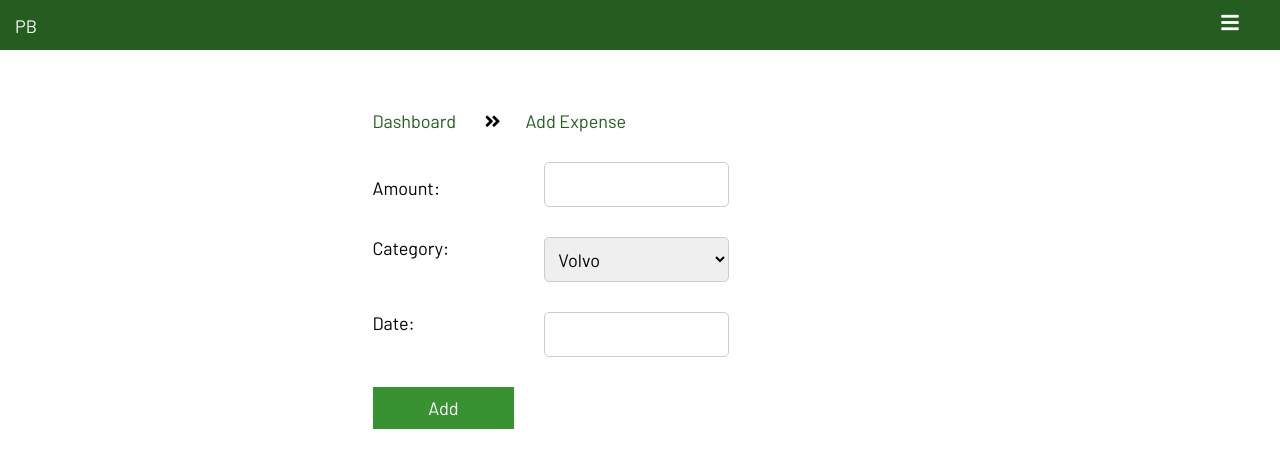
After one commit to mason-wolf/Project-Budget, a PHP site: page /addexpense.php in a window 1280 px wide. The commit adds this page. Shown: the top 473 px of the page. Run offline with PHP 8.4, Linux system fonts and the light colour scheme; the visitor is signed in with stand-in values (Sample User, id 1); some libraries are stand-ins or nearby versions.

Commit message:
addexpense.php

```diff
--- /dev/null
+++ b/addexpense.php
@@ -0,0 +1,36 @@
+<?php
+
+  include 'header.php';
+  session_start();
+
+  if(isset($_SESSION['user'])) {
+      $user = $_SESSION['user'];
+  }
+
+  else {
+      header('location: index.php');
+  }
+
+ ?>
+
+<div class="col-12">
+<div class="col-6 center">
+<div class="col-11">
+        <div class="col-12">
+            <a href="dashboard.php">Dashboard</a> <i class="fas fa-angle-double-right" style="margin-left:25px;margin-right:25px;"></i><a href="Add Expense">Add Expense</a></div>
+            <div class="col-4" style="margin-top:15px;">Amount:</div>
+            <div class="col-5"> <input type="text" class="field"></div>
+            <div class="col-4">Category:</div>
+                <div class="col-5">
+                        <select class="field">
+                                <option value="volvo">Volvo</option>
+                                <option value="saab">Saab</option>
+                                <option value="mercedes">Mercedes</option>
+                                <option value="audi">Audi</option>
+                        </select>
+                </div>
+            <div class="col-4">Date:</div>
+            <div class="col-5"><input type="text" class="field"></div></br></br>
+            <div class="col-4"><input type="button" value="Add" class="button"></div>
+        </div>
+</div>
--- a/connection.php
+++ b/connection.php
@@ -1,9 +1,9 @@
 <?php
 
-$connection = mysqli_connect("localhost", "root", "", "projectbudget");
+ $connection = mysqli_connect("localhost", "root", "", "projectbudget");
 
-if(!$connection) {
+if (!$connection) {
   echo "Failed to connect to database server.";
-}
+ }
 
 ?>
--- a/header.php
+++ b/header.php
@@ -17,13 +17,10 @@
     ?>
   </head>
   <body>
-
-<!--
   <div class="col-12 nav">
-      <div class="nav-header">Project Budget</div>
+      <div class="nav-header">PB</div>
       <button class="nav-toggle" onclick="toggleNav()"><i class="fas fa-bars"></i></button>
       <div class="col-2 nav-dropdown" id="nav" style="display:none;">
         <a href="index.php">Home</a>
       </div>
   </div>
--->
--- a/login.php
+++ b/index.php
@@ -23,7 +23,7 @@
 
 <div class="col-12">
   <div class="col-5 center">
-    <form method="post" action="login.php">
+    <form method="post" action="index.php">
     <input type="hidden" name="login">
 
     <div class="col-12" style="text-align:center;"><h3>Sign in to Project Budget</h3></div>
```
Also changed, not shown: dashboard.php (+10 -11 lines), 1 other file.
